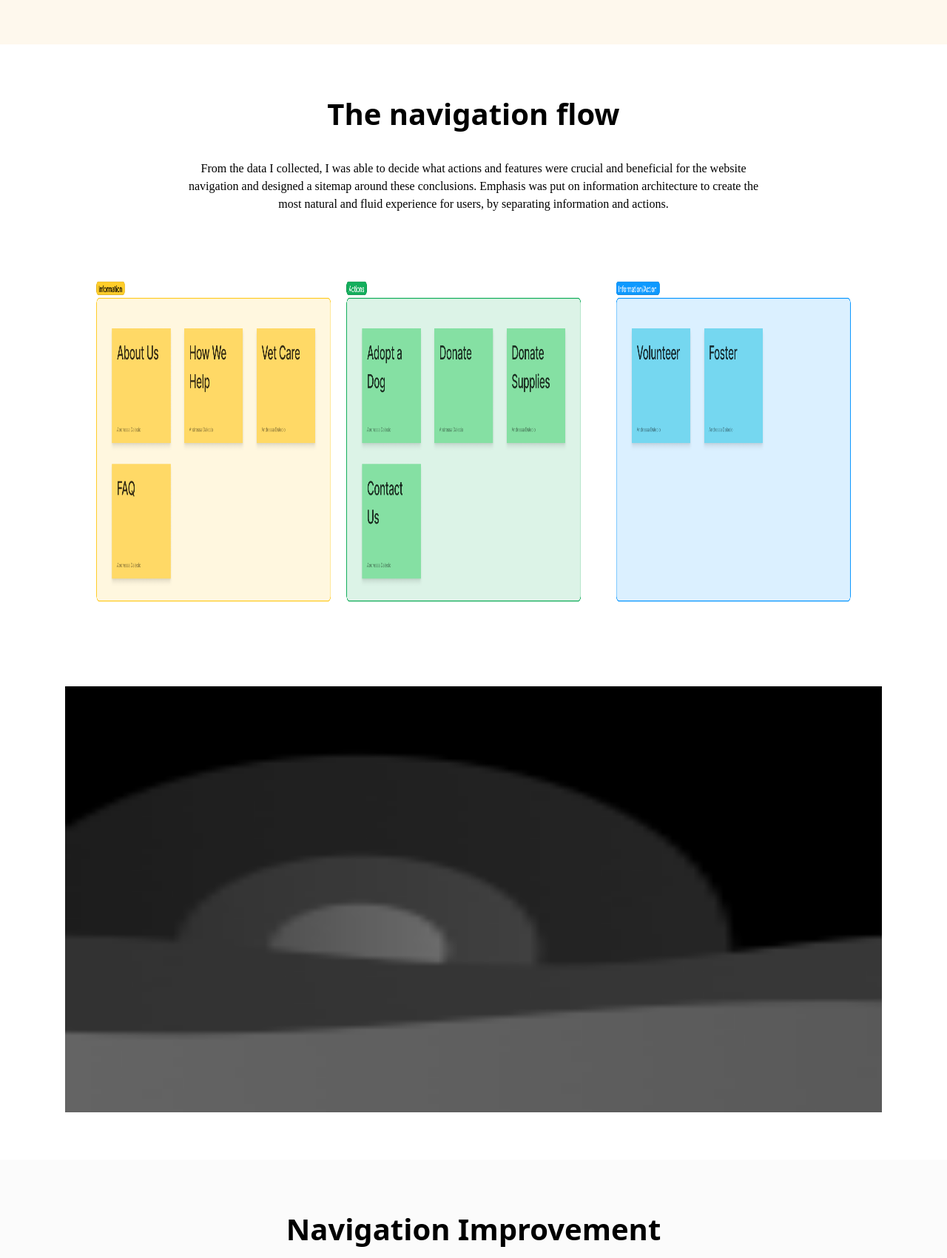
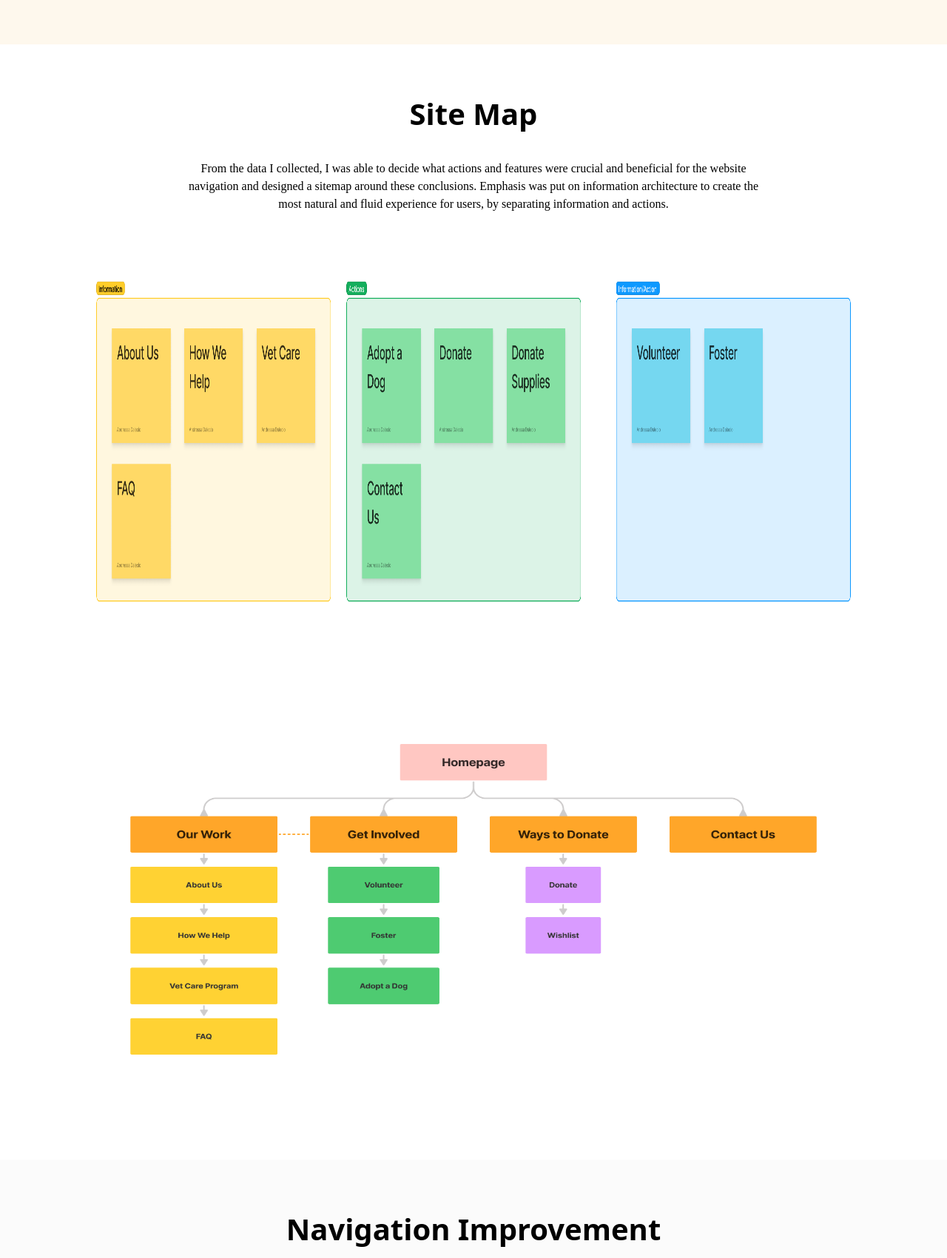
Before and after one commit to gustxyz/andressa-portfolio, a Next.js app: page /my-work/seattle-dogs in a window 1280 px wide. Shown: the part 5886-7587 px from the top of the page at 74% size. Built offline with nearby package versions, Linux system fonts and the light colour scheme.

Commit message:
sitemapadded

```diff
--- a/app/my-work/seattle-dogs/page.tsx
+++ b/app/my-work/seattle-dogs/page.tsx
@@ -181,7 +181,7 @@ const InsightsDescription = (
 const InsightsImgPath = "/images/teste.png";
 
 //NAVIGATION
-const NavigationTitle = "The navigation flow";
+const NavigationTitle = "Site Map";
 const NavigationDescription = (
   <>
     From the data I collected, I was able to decide what actions and features
@@ -193,7 +193,7 @@ const NavigationDescription = (
 );
 
 const NavigationImgPath1 = "/images/action_information.png";
-const NavigationImgPath2 = "/images/research-img.png";
+const NavigationImgPath2 = "/images/sitemap.png";
 
 //Navigation Improvement
 const NavigationImprovementTitle = "Navigation Improvement";
```
Also changed, not shown: public/images/sitemap.png (added).
